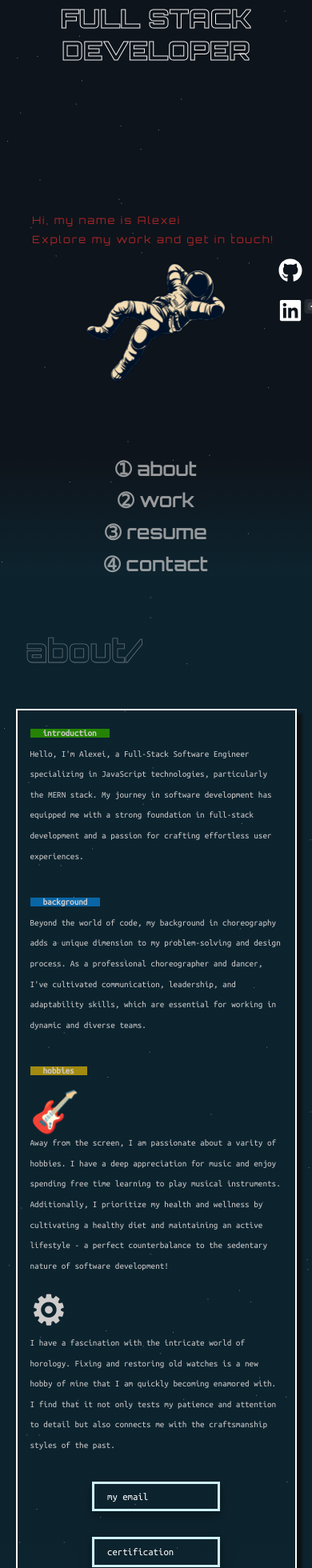
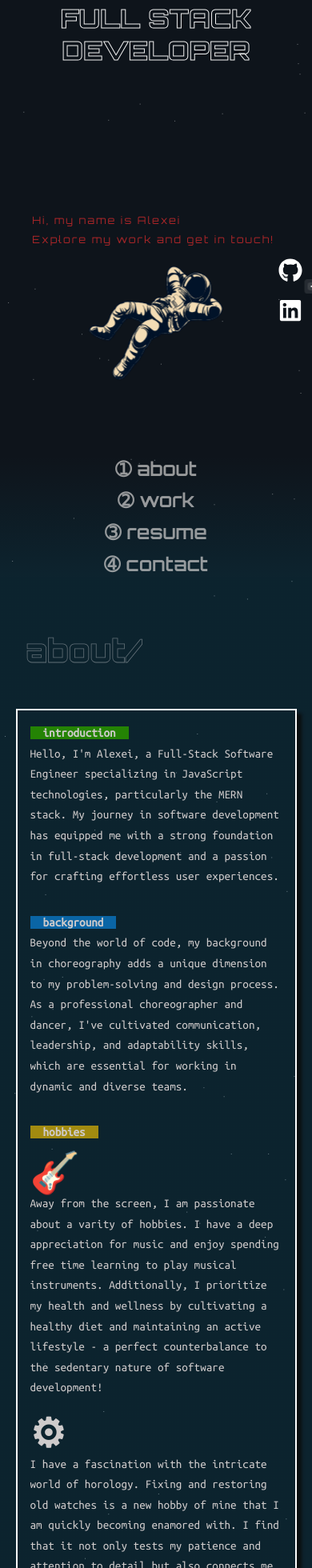
Before and after one commit to Alex-dev7/ar_portfolio, a React (Vite) app: page / in a window 390 px wide. Shown: the part 40-2000 px from the top of the page at 80% size. Built offline with nearby package versions, Linux system fonts and the light colour scheme; a web font is replaced by a local one.

Commit message:
fix stars position

```diff
--- a/src/components/Bio/bio.scss
+++ b/src/components/Bio/bio.scss
@@ -452,17 +452,18 @@
                 width: 90vw;
             .text-wrapper {
             text-align: start;
-            font-size: 0.7rem;
+            font-size: 0.95rem;
             .cred-container {
                 a {
-                    font-size: 0.8rem;
-                    border: 3px solid rgba(206, 240, 246, 0.999);
-                    padding: 3px 16px;
+                    font-size: 0.9rem;
+                    border: 2px solid rgba(206, 240, 246, 0.999);
+                    padding: 3px 33px;
                     width: 160px;
                     align-self: center;
+
                 }
                 .download-button {
-                    padding: 0px 26px;
+                    padding: 0px 45px;
                     text-align: center;
                 }
             }
@@ -473,6 +474,7 @@
             div {
                 flex-direction: column;
                 gap: 2rem;
+                // text-align: center;
             }
             .skills-title {
                 font-size: 1.8rem;
--- a/src/components/Header/Header.jsx
+++ b/src/components/Header/Header.jsx
@@ -38,7 +38,7 @@ function Header(props){
         className='header-container'>
         <img src={mouse} alt='scroll down'  className='mouse'/>
             <div className='cos-container' >
-                <img src={cos} alt='astronaut'  className='cos' />
+                <img src={cos} alt='astronaut' loading='eager'  className='cos' />
                 <div className='hello-container' ref={helloRef}>
                     <h2 className='hello'>Hi, my name is Alexei</h2>
                     <h2 className="hello" >Explore my work and get in touch!</h2>
--- a/src/components/Header/header.scss
+++ b/src/components/Header/header.scss
@@ -135,6 +135,10 @@
             .cos {
                 width: 100%;
             }
+            @keyframes scaleDown {
+                0% { transform: scale(2); }
+                100% { transform: scale(1); }
+            }
             .hello-container{
                 top: -10%;
                 right: 10%;
--- a/src/components/Nav/nav.scss
+++ b/src/components/Nav/nav.scss
@@ -1,5 +1,5 @@
 .socials-wrapper {
-    z-index: 111;
+    z-index: 1111;
     position: fixed;
     right: 3%;
     top: 43%;
--- a/src/index.scss
+++ b/src/index.scss
@@ -86,7 +86,7 @@ html {
 
 .falling-stars {
   position: absolute;
-  top: 0;
+  top: -3%;
   left: 0;
   width: 100%;
   height: 100vh;
```
